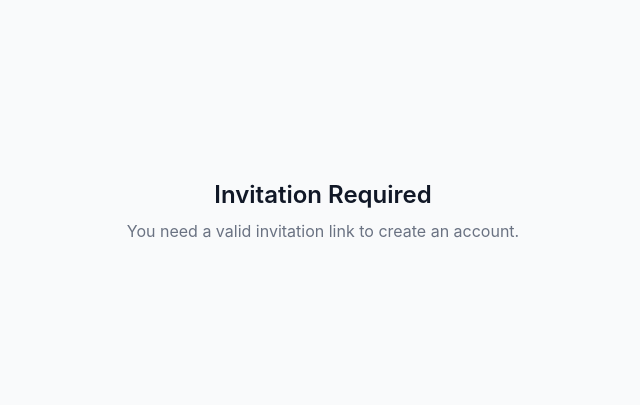
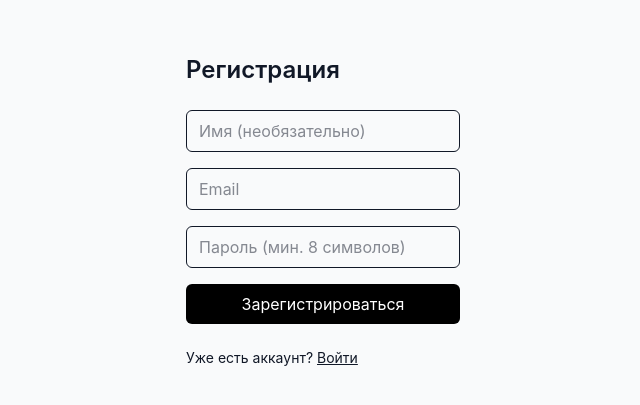
Before and after one commit to c01der-js/contento, a Next.js app in the folder apps/web/: page /en/sign-up in a window 1280 px wide. Shown: the part 189-594 px from the top of the page, without its empty margins (317-957 px from the left). Built offline with nearby package versions, Linux system fonts and the light colour scheme; no server answers.

Commit message:
feat(web): local email+password sign-up form

```diff
--- a/apps/web/src/app/[locale]/(auth)/sign-up/page.tsx
+++ b/apps/web/src/app/[locale]/(auth)/sign-up/page.tsx
@@ -1,97 +1,65 @@
-import { SignUp } from '@clerk/nextjs'
-import { API_BASE } from '@/lib/api'
+'use client'
 
-interface Props {
-  searchParams: Promise<{ token?: string }>
-}
+import { useState } from 'react'
+import { useRouter, useParams } from 'next/navigation'
+import Link from 'next/link'
+import { setAuthToken } from '@/lib/auth'
 
-interface InvitationPreview {
-  email: string
-  workspaceId: string
-  role: string
-  expiresAt: string
-}
+export default function SignUpPage() {
+  const router = useRouter()
+  const { locale } = useParams<{ locale: string }>()
+  const [name, setName] = useState('')
+  const [email, setEmail] = useState('')
+  const [password, setPassword] = useState('')
+  const [error, setError] = useState<string | null>(null)
+  const [loading, setLoading] = useState(false)
 
-type ValidationResult =
-  | { ok: true; data: InvitationPreview }
-  | { ok: false; reason: 'missing' | 'invalid' | 'expired' | 'network' }
+  const API = process.env.NEXT_PUBLIC_API_URL ?? 'http://localhost:3001'
 
-async function validateInvitation(token: string | undefined): Promise<ValidationResult> {
-  if (!token) return { ok: false, reason: 'missing' }
-
-  try {
-    const res = await fetch(
-      `${API_BASE}/workspaces/invitations/${encodeURIComponent(token)}/preview`,
-      { cache: 'no-store' },
-    )
-    if (res.status === 404) return { ok: false, reason: 'invalid' }
-    if (res.status === 410) return { ok: false, reason: 'expired' }
-    if (!res.ok) return { ok: false, reason: 'network' }
-    const data = (await res.json()) as InvitationPreview
-    return { ok: true, data }
-  } catch {
-    return { ok: false, reason: 'network' }
-  }
-}
-
-function InvitationNotice({
-  title,
-  message,
-}: {
-  title: string
-  message: string
-}) {
-  return (
-    <div className="text-center max-w-md mx-auto">
-      <h1 className="text-2xl font-semibold mb-2">{title}</h1>
-      <p className="text-gray-500">{message}</p>
-    </div>
-  )
-}
-
-export default async function SignUpPage({ searchParams }: Props) {
-  const { token } = await searchParams
-  const result = await validateInvitation(token)
-
-  if (!result.ok) {
-    switch (result.reason) {
-      case 'missing':
-        return (
-          <InvitationNotice
-            title="Invitation Required"
-            message="You need a valid invitation link to create an account."
-          />
-        )
-      case 'invalid':
-        return (
-          <InvitationNotice
-            title="Invalid Invitation"
-            message="This invitation link is not recognized. Please ask your workspace admin for a new one."
-          />
-        )
-      case 'expired':
-        return (
-          <InvitationNotice
-            title="Invitation Expired"
-            message="This invitation is no longer valid. Ask your workspace admin to resend it."
-          />
-        )
-      case 'network':
-        return (
-          <InvitationNotice
-            title="Cannot Verify Invitation"
-            message="We can't reach the server right now. Please try again in a moment."
-          />
-        )
+  async function onSubmit(e: React.FormEvent) {
+    e.preventDefault()
+    if (password.length < 8) {
+      setError('Пароль должен быть не короче 8 символов')
+      return
+    }
+    setLoading(true)
+    setError(null)
+    try {
+      const res = await fetch(`${API}/auth/register`, {
+        method: 'POST',
+        headers: { 'Content-Type': 'application/json' },
+        body: JSON.stringify({ email, password, name: name || undefined }),
+      })
+      if (!res.ok) {
+        setError(res.status === 409 ? 'Этот email уже зарегистрирован' : 'Ошибка регистрации')
+        return
+      }
+      const { token } = (await res.json()) as { token: string }
+      setAuthToken(token)
+      router.replace(`/${locale}/dashboard`)
+    } catch {
+      setError('Сеть недоступна. Попробуйте ещё раз.')
+    } finally {
+      setLoading(false)
     }
   }
 
   return (
-    <div className="flex flex-col items-center gap-4">
-      <p className="text-sm text-gray-500">
-        Invited as <span className="font-medium text-gray-800">{result.data.email}</span>
+    <div className="mx-auto flex min-h-screen max-w-sm flex-col justify-center gap-6 p-6">
+      <h1 className="text-2xl font-semibold">Регистрация</h1>
+      <form onSubmit={onSubmit} className="flex flex-col gap-4">
+        <input type="text" placeholder="Имя (необязательно)" value={name} onChange={(e) => setName(e.target.value)} className="rounded-md border px-3 py-2" />
+        <input type="email" required placeholder="Email" value={email} onChange={(e) => setEmail(e.target.value)} className="rounded-md border px-3 py-2" />
+        <input type="password" required minLength={8} placeholder="Пароль (мин. 8 символов)" value={password} onChange={(e) => setPassword(e.target.value)} className="rounded-md border px-3 py-2" />
+        {error && <p className="text-sm text-red-600">{error}</p>}
+        <button type="submit" disabled={loading} className="rounded-md bg-black px-3 py-2 text-white disabled:opacity-50">
+          {loading ? 'Создаём…' : 'Зарегистрироваться'}
+        </button>
+      </form>
+      <p className="text-sm">
+        Уже есть аккаунт?{' '}
+        <Link href={`/${locale}/sign-in`} className="underline">Войти</Link>
       </p>
-      <SignUp initialValues={{ emailAddress: result.data.email }} />
     </div>
   )
 }
```
